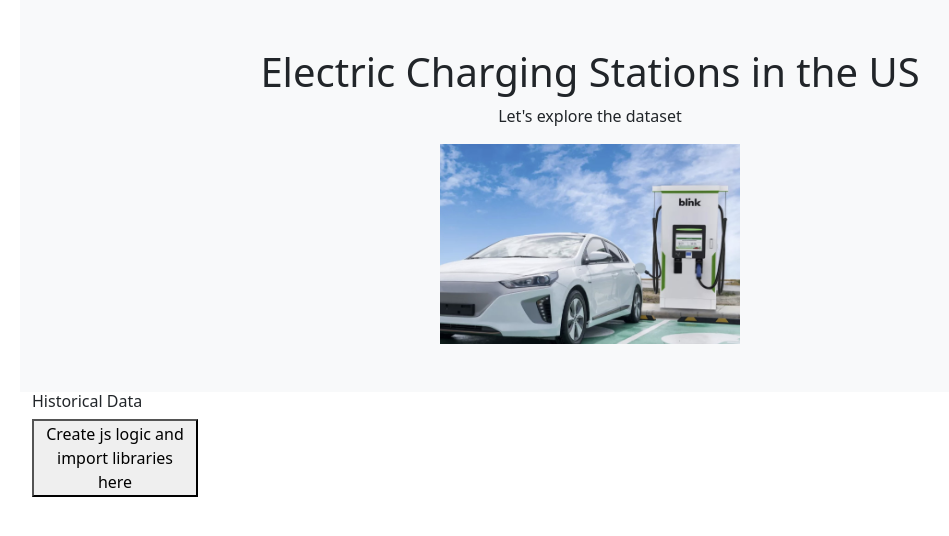
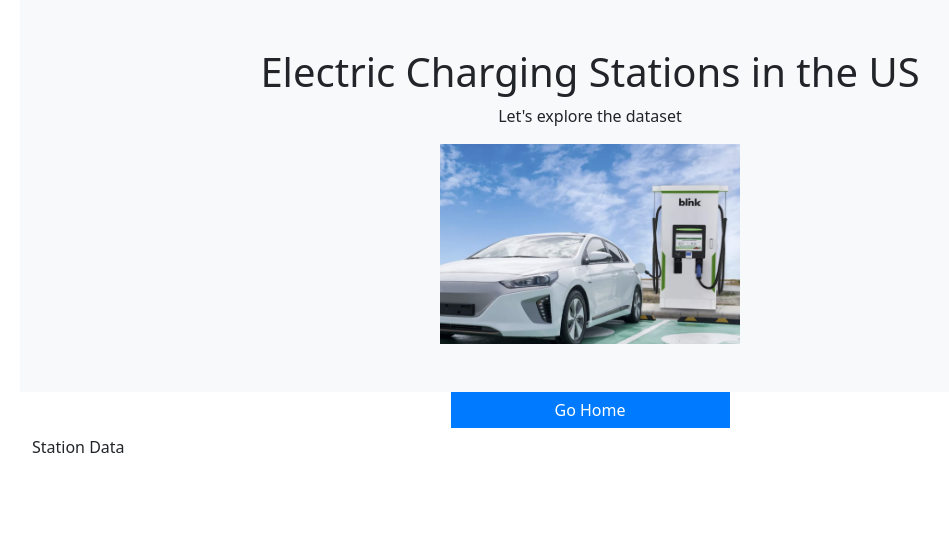
Before and after one commit to GttB96/Project3, a Flask app: template templates/station.html in a window 1280 px wide. Shown: the top 536 px of the page, without its empty margins (50-999 px from the left). Run offline with Flask 3, Linux system fonts and the light colour scheme; the template is opened without the code that fills it, so the values that code supplies are empty; some libraries are stand-ins or nearby versions.

Commit message:
added back buttons to station & map pages, also added to flask app to render station.html

```diff
--- a/app.py
+++ b/app.py
@@ -47,7 +47,7 @@ class Station(db.Model):
     facilitytype = db.Column(db.String(255))
 
 @app.route('/')
-def index():
+def index_page():
     return render_template('index.html')
 
 @app.route('/map')
@@ -65,10 +65,9 @@ def stations():
     stations_by_address = [dict(row) for row in result.mappings()]
     return render_template('map.html', stations_by_address=stations_by_address)
 
-@app.route('/station.html')
-def pie_chart_fuel():
-    sql = """
-    """
+@app.route('/station')
+def station_page():
+    return render_template('station.html')
 
 if __name__ == '__main__':
     app.run(debug=True)
--- a/templates/map.html
+++ b/templates/map.html
@@ -28,7 +28,9 @@
       </div>
     </div>
   </div>
-
+  <div style="width: 25%; margin-bottom: 10px; margin-left: auto; margin-right: auto;">
+    <a href="/" style="display: block; width: 100%; text-align: center; padding: 6px 12px; background-color: #007bff; color: white; text-decoration: none; margin-bottom: 5px;">Go Home</a>
+</div>
   <!-- Map for markers -->
   <div id="map"></div>
 
--- a/templates/station.html
+++ b/templates/station.html
@@ -13,22 +13,24 @@
 </head>
 
 <body>
-
   <div class="container">
     <div class="row">
       <div class="col-md-12 p-5 text-center bg-light">
         <h1>Electric Charging Stations in the US</h1>
         <p>Let's explore the dataset</p>
-        <img src="htmlimages/statp.jpg" alt="Your Image" style="width: 300px; height: 200px;">
+        <img src="{{ url_for('static', filename='htmlimages/statp.jpg') }}" alt="Statp" style="width: 300px; height: 200px;">
       </div>
     </div>
-    <div class="row">
+    <div style="width: 25%; margin-bottom: 10px; margin-left: auto; margin-right: auto;">
+      <a href="/" style="display: block; width: 100%; text-align: center; padding: 6px 12px; background-color: #007bff; color: white; text-decoration: none; margin-bottom: 5px;">Go Home</a>
+  </div>
+  <div class="row">
       <div class="col-md-2">
-        <h6>Historical Data </h6>
-        <button onclick="window.location.href='https://example.com/page1.html'">Create js logic and import libraries here</button>
-
+          <h6>Station Data</h6>
       </div>
   </div>
+
+
 
   <script src="https://d3js.org/d3.v7.min.js"></script>
   <script src="./static/js/logic.js"></script>
```
